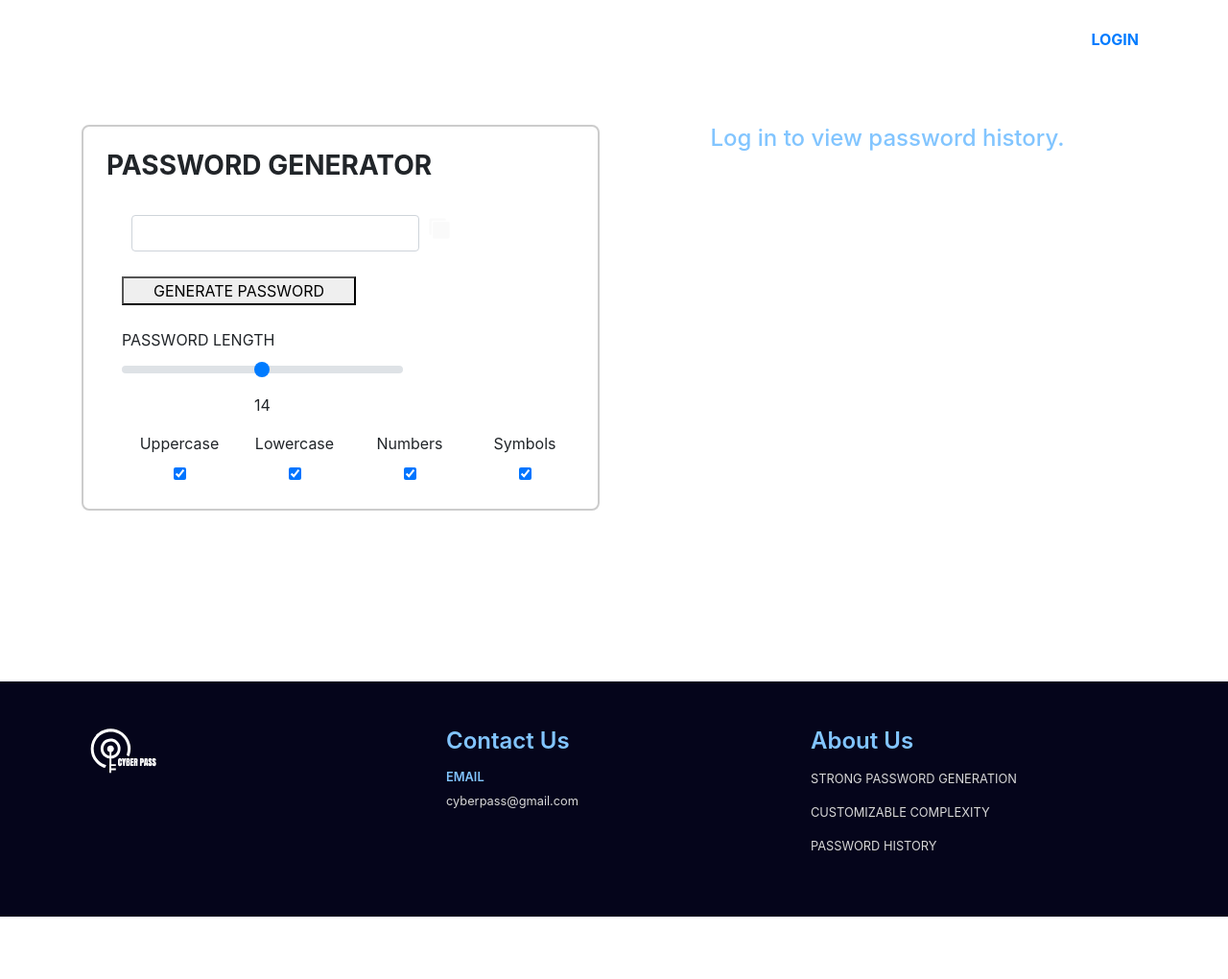
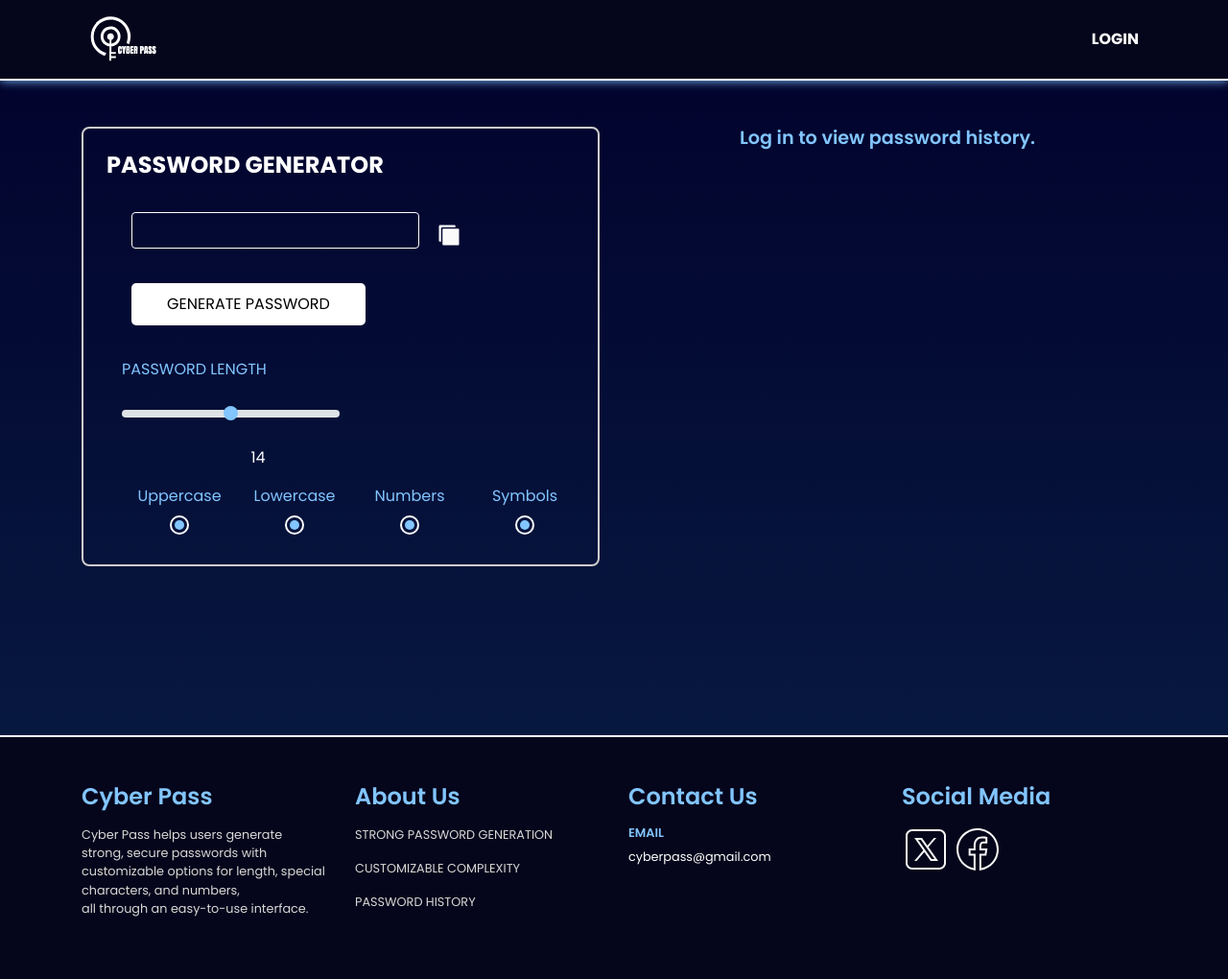
Before and after one commit to graceAlessia/Web-Final-Project, a PHP site: page / in a window 1280 px wide. Shown: the whole page at 96% size. Before the commit the page ends 955 px from the top, so only its background shows below. Run offline with PHP 8.4, Linux system fonts and the light colour scheme; data comes from the database, SQL or seed files in the repository; data that the repository does not hold is empty.

Commit message:
added icons to footer

```diff
--- a/assets/css/signup.css
+++ b/assets/css/signup.css
@@ -32,6 +32,7 @@ h2 {
     border-color: white;
     color: white;
 }
+
 
 .form-control {
     background-color: transparent;
--- a/index.php
+++ b/index.php
@@ -73,11 +73,9 @@ $isUserLoggedIn = isset($_SESSION['user_id']);
     </div>
 </div>
 
-<!-- JavaScript includes -->
-<script src="https://code.jquery.com/jquery-3.5.1.min.js"></script>
-<script src="js/script.js"></script>
-<script src="js/history.js"></script>
+
 
 <?php
 include('layouts/footer.php');
+
 ?>
--- a/layouts/footer.php
+++ b/layouts/footer.php
@@ -3,19 +3,21 @@
     <div class="container">
         <div class="row">
             <!-- Logo and Description -->
-            <div class="col-lg-4 col-md-6 col-sm-12">
-                <img class="logo" src="assets/imgs/Logo.svg" alt="Logo" style="height: 50px; width: auto;">
+            <div class="col-lg-3 col-md-6 col-sm-12">
+                <div class="container row">
+                    <div>
+                        <h5 class="footer-heading">Cyber Pass</h5>
+                    </div>
+
+                </div>
+                <div class="contact-item">
+                    <p>Cyber Pass helps users generate strong, secure passwords with customizable options for length,
+                        special characters, and numbers, <br> all through an easy-to-use interface.</p>
+                </div>
             </div>
 
-            <!-- Contact Information -->
-            <div class="col-lg-4 col-md-6 col-sm-12">
-                <h5 class="footer-heading">Contact Us</h5>
-                <div class="contact-item">
-                    <h6 class="text-uppercase">Email</h6>
-                    <p>cyberpass@gmail.com</p>
-                </div>
-            </div>
-            <div class="col-lg-4 col-md-6 col-sm-12">
+
+            <div class="col-lg-3 col-md-6 col-sm-12">
                 <h5 class="footer-heading">About Us</h5>
                 <div class="contact-item">
                     <p class="text-uppercase">Strong Password Generation</p>
@@ -26,6 +28,31 @@
 
                 </div>
             </div>
+
+            <!-- Contact Information -->
+            <div class="col-lg-3 col-md-6 col-sm-12">
+                <h5 class="footer-heading">Contact Us</h5>
+                <div class="contact-item">
+                    <h6 class="text-uppercase">Email</h6>
+                    <p><a href="mailto:cyberpass@gmail.com" style="text-decoration: none; color: white;">cyberpass@gmail.com</a></p>
+
+                </div>
+            </div>
+
+
+            <div class=" col-lg-3 col-md-6 col-sm-12">
+                <h5 class="footer-heading">Social Media</h5>
+                <a href="#"><img src="assets/imgs/twitter.svg" alt="Twitter"></a>
+                <a href="#"><img src="assets/imgs/facebook.svg" alt="FaceBook"></a>
+            </div>
+
         </div>
     </div>
+
+    <script src="https://code.jquery.com/jquery-3.5.1.min.js"></script>
+    <script src="js/script.js"></script>
+    <script src="js/history.js"></script>
 </footer>
+
+</html>
+</body>
--- a/layouts/header.php
+++ b/layouts/header.php
@@ -12,8 +12,7 @@ session_start();
     <link rel="stylesheet" href="https://cdnjs.cloudflare.com/ajax/libs/font-awesome/5.15.3/css/all.min.css">
     <link href="https://fonts.googleapis.com/css2?family=Orbitron&display=swap" rel="stylesheet">
 
-    <link rel="stylesheet" href="assets/css/style1.css">
-    <link rel="stylesheet" href="assets/css/signup1.css">
+    <link rel="stylesheet" href="assets/css/style.css">
     <link rel="stylesheet" href="assets/css/footer.css">
 </head>
 
```
Also changed, not shown: assets/imgs/Delete (1).svg (deleted), assets/imgs/Delete (2).svg (deleted), assets/imgs/facebook.svg (added), assets/imgs/twitter.svg (added).
